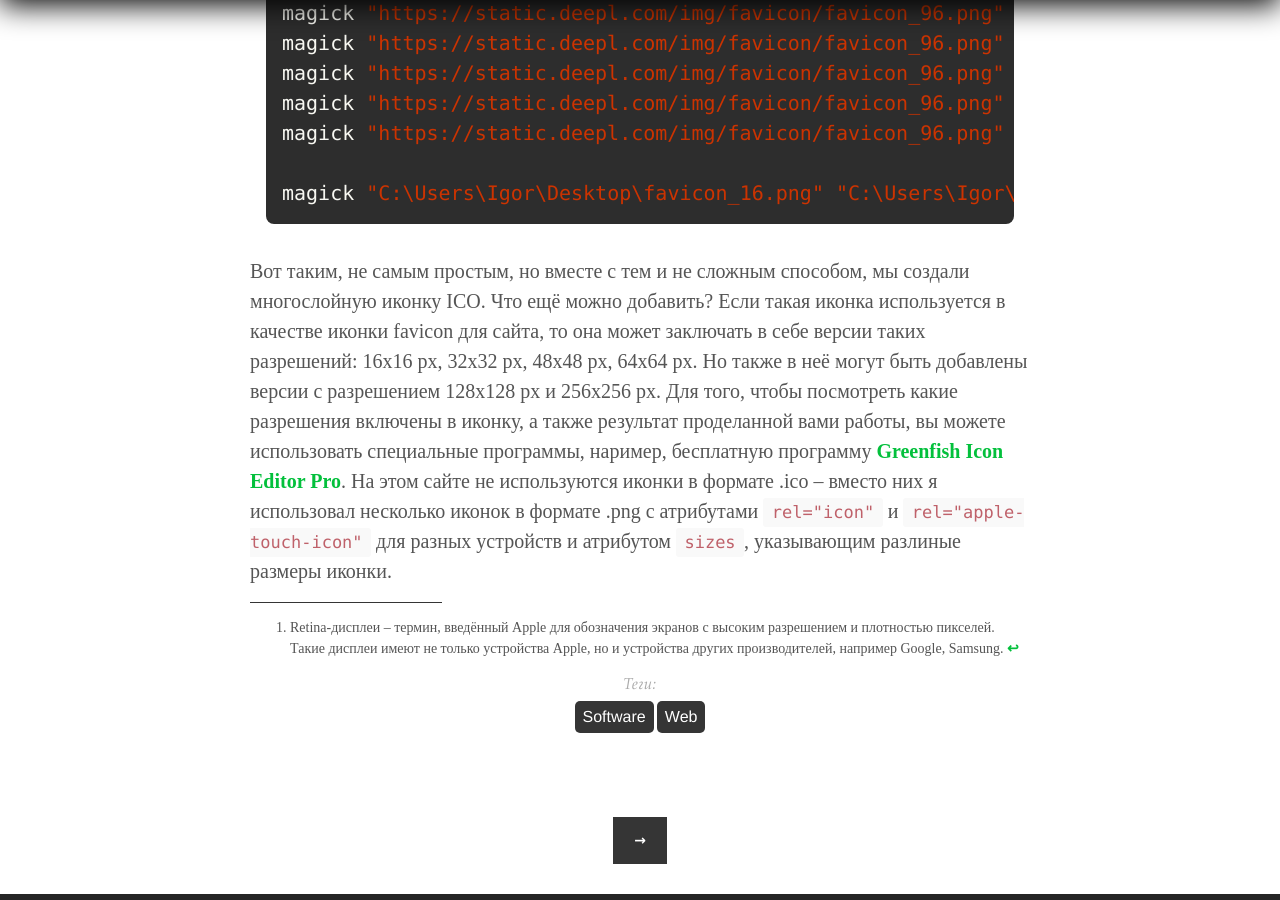
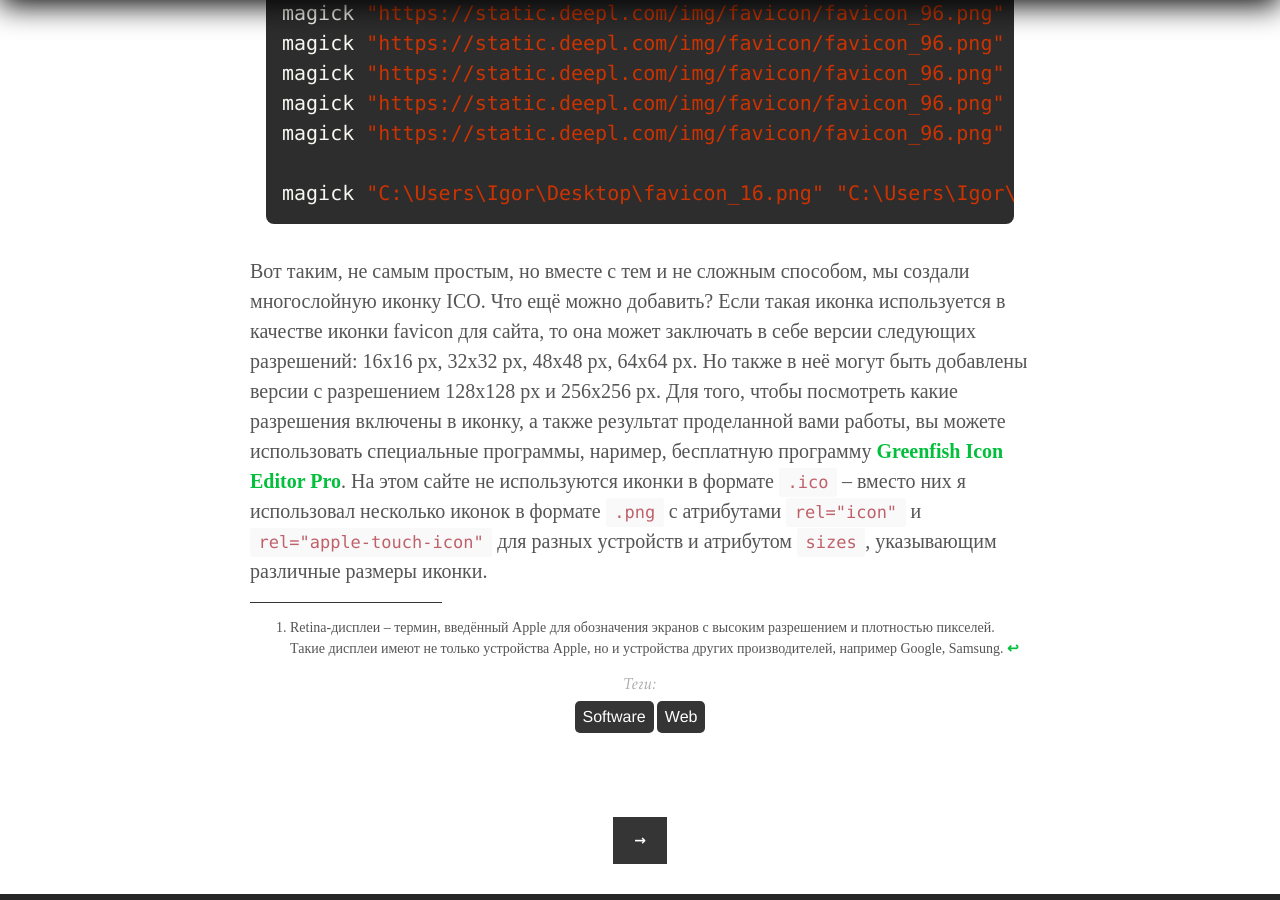
Before and after one commit to postolny/postolny.github.io, a Jekyll site: the page built from _posts/2024-11-08-come-creare-un-icona-ico-di-alta-qualita.md, in a window 1280 px wide and 900 px high, scrolled down 2817 px. Built offline with Jekyll 4.4.1, drawn with Linux system fonts in a browser that asks for light colours.

Commit message:
Add files via upload

````diff
--- a/_posts/2024-11-08-come-creare-un-icona-ico-di-alta-qualita.md
+++ b/_posts/2024-11-08-come-creare-un-icona-ico-di-alta-qualita.md
@@ -58,6 +58,6 @@
 magick "C:\Users\Igor\Desktop\favicon_16.png" "C:\Users\Igor\Desktop\favicon_32.png" "C:\Users\Igor\Desktop\favicon_48.png" "C:\Users\Igor\Desktop\favicon_64.png" "https://static.deepl.com/img/favicon/favicon_96.png" "C:\Users\Igor\Desktop\favicon.ico"
 ```
 
-Вот таким, не самым простым, но вместе с тем и не сложным способом, мы создали многослойную иконку ICO. Что ещё можно добавить? Если такая иконка используется в качестве иконки favicon для сайта, то она может заключать в себе версии таких разрешений: 16x16 px, 32x32 px, 48x48 px, 64x64 px. Но также в неё могут быть добавлены версии с разрешением 128x128 px и 256x256 px. Для того, чтобы посмотреть какие разрешения включены в иконку, а также результат проделанной вами работы, вы можете использовать специальные программы, наример, бесплатную программу [Greenfish Icon Editor Pro](http://greenfishsoftware.org/){:target="_blank" rel="noopener noreferrer"}. На этом сайте не используются иконки в формате .ico – вместо них я использовал несколько иконок в формате .png c атрибутами `rel="icon"` и `rel="apple-touch-icon"` для разных устройств и атрибутом `sizes`, указывающим разлиные размеры иконки.
+Вот таким, не самым простым, но вместе с тем и не сложным способом, мы создали многослойную иконку ICO. Что ещё можно добавить? Если такая иконка используется в качестве иконки favicon для сайта, то она может заключать в себе версии следующих разрешений: 16x16 px, 32x32 px, 48x48 px, 64x64 px. Но также в неё могут быть добавлены версии с разрешением 128x128 px и 256x256 px. Для того, чтобы посмотреть какие разрешения включены в иконку, а также результат проделанной вами работы, вы можете использовать специальные программы, наример, бесплатную программу [Greenfish Icon Editor Pro](http://greenfishsoftware.org/){:target="_blank" rel="noopener noreferrer"}. На этом сайте не используются иконки в формате `.ico` – вместо них я использовал несколько иконок в формате `.png` c атрибутами `rel="icon"` и `rel="apple-touch-icon"` для разных устройств и атрибутом `sizes`, указывающим различные размеры иконки.
 
 [^1]: Retina-дисплеи – термин, введённый Apple для обозначения экранов с высоким разрешением и плотностью пикселей. Такие дисплеи имеют не только устройства Apple, но и устройства других производителей, например Google, Samsung.
````
